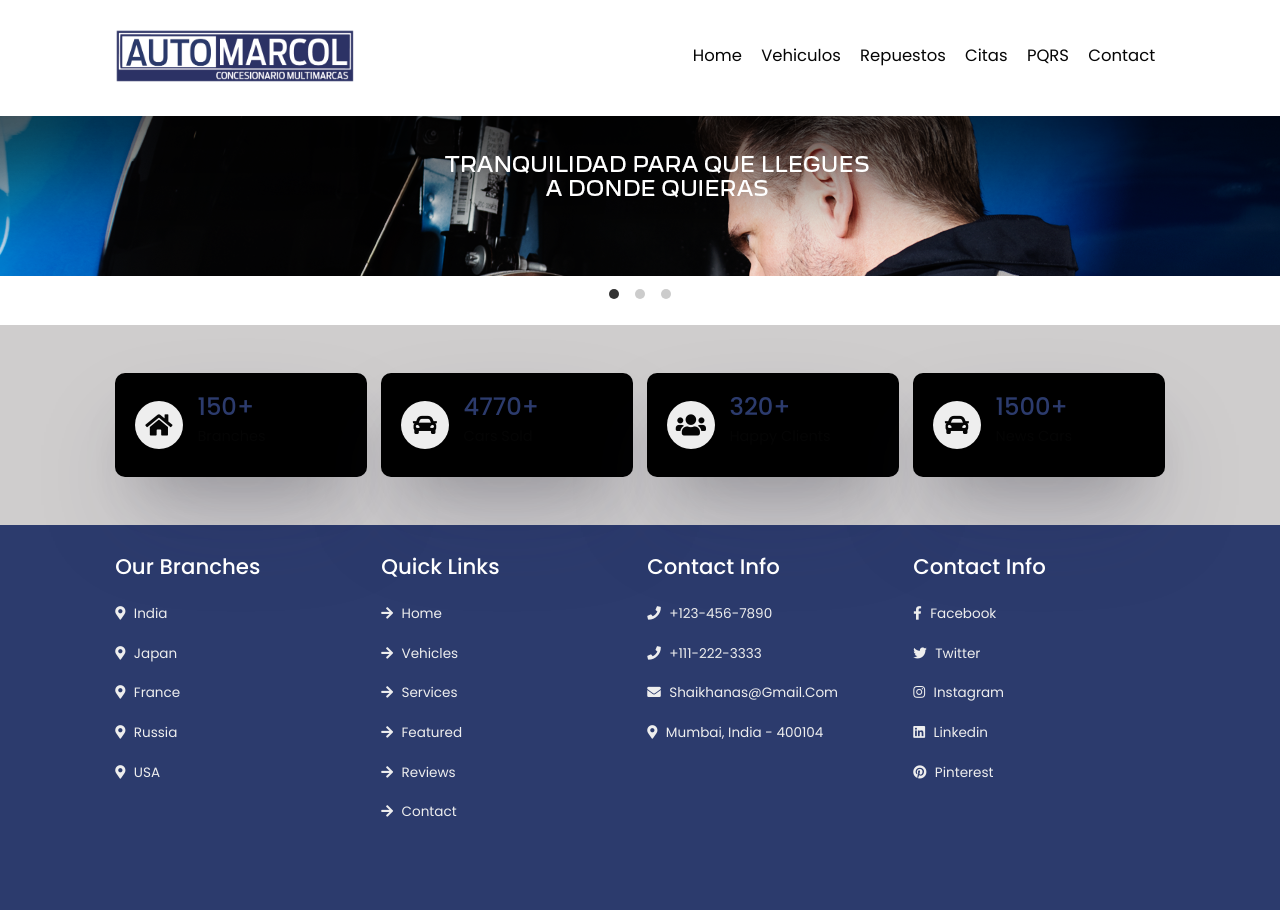
After one commit to RVSebastian/maqueta-Ford, a PHP site: page /detalle in a window 1280 px wide. The commit adds this page. Run offline with PHP 8.4, Linux system fonts and the light colour scheme.

Commit message:
add detail page

```diff
--- /dev/null
+++ b/detalle.php
@@ -0,0 +1,61 @@
+<?php include'./includes/components/header.php';?>
+
+
+
+<div class="login-form-container">
+    <span id="close-login-form" class="fas fa-times"></span>
+
+    <form action="">
+        <h3>user login</h3>
+        <input type="email" placeholder="email" class="box">
+        <input type="password" placeholder="password" class="box">
+        <p> forget your password <a href="#">click here</a> </p>
+        <input type="submit" value="login" class="btn-main">
+        <p>or login with</p>
+        <div class="buttons">
+            <a href="#" class="btn-main"> google </a>
+            <a href="#" class="btn-main"> facebook </a>
+        </div>
+        <p> don't have an account <a href="#">create one</a> </p>
+    </form>
+</div>
+<?php include'./includes/components/carrouselb.php'; ?>
+<section class="icons-container">
+    <div class="icons" style="border-radius: 10px">
+        <i class="fas fa-home"></i>
+        <div class="content">
+            <h3>150+</h3>
+            <p>branches</p>
+        </div>
+    </div>
+
+    <div class="icons"  style="border-radius: 10px">
+        <i class="fas fa-car"></i>
+        <div class="content">
+            <h3>4770+</h3>
+            <p>cars sold</p>
+        </div>
+    </div>
+
+    <div class="icons"  style="border-radius: 10px">
+        <i class="fas fa-users"></i>
+        <div class="content">
+            <h3>320+</h3>
+            <p>happy clients</p>
+        </div>
+    </div>
+
+    <div class="icons" style="border-radius: 10px">
+        <i class="fas fa-car"></i>
+        <div class="content">
+            <h3>1500+</h3>
+            <p>news cars</p>
+        </div>
+    </div>
+
+</section>
+
+
+
+
+<?php include'./includes/components/footer.php';?>
--- a/includes/components/card.php
+++ b/includes/components/card.php
@@ -24,7 +24,7 @@ p {
 
 .card:hover img {
     -webkit-transform: rotate(10deg) scale(1.4);
-    transform: scale(1.1);
+    transform: rotate(1deg) scale(1.1);
     -webkit-transition: .3s ease-in-out;
     transition: .3s ease-in-out;
 }
@@ -43,7 +43,7 @@ figure {
     data-flickity='{ "cellAlign": "center", "contain": true, "prevNextButtons": false, "pageDots": false, "autoPlay": 6000, "friction": 0.5, "selectedAttraction": 0.15 }'>
 
     <div class="card vehicle carousel-cells">
-        <figure> <img src="./image/prueba.jpg" class="card-img-top"></figure>
+        <figure href="./Pages/detalle"> <img src="./image/prueba.jpg" class="card-img-top"></figure>
         <div class="card-body">
             <h2 class="card-title">Card title</h5>
                 <h4><span class="badge text-bg-dark">300.000km</span> <span class="badge text-bg-dark">4x4</span> <span
@@ -55,7 +55,7 @@ figure {
         <div class="bg-dark text-light text-center pt-2">
             <h3>$40.000.0000 COP</h4>
                 <h4>Precio estimado</h2>
-
+                    <a href="./detalle">www</a>
         </div>
     </div>
     <div class="card vehicle carousel-cells">
--- a/includes/components/header.php
+++ b/includes/components/header.php
@@ -1,3 +1,4 @@
+
 <!DOCTYPE html>
 <html lang="en">
 
@@ -6,7 +7,7 @@
     <meta http-equiv="X-UA-Compatible" content="IE=edge" />
     <meta name="viewport" content="width=device-width, initial-scale=1.0" />
     <!-- link css -->
-    <link rel="stylesheet" href="includes/css/global.css" />
+    <link rel="stylesheet" href="./includes/css/global.css" />
     <title>AUTOMARCOL</title>
     <link rel="icon" href="logo.jpeg" />
     <!-- ESTILOS PROPRIOS-->
@@ -42,10 +43,10 @@
     <header class="header">
 
         <div id="menu-btn" class="fas fa-bars"></div>
-        <img src="./image/logo.png" class="logo" alt="logo.automarcol">
+        <img src="../image/logo.png" class="logo" alt="logo.automarcol">
 
         <nav class="navbar">
-            <a href="#home">Home</a>
+            <a href="./index">Home</a>
             <a href="#vehicles">Vehiculos</a>
             <a href="#services">Repuestos</a>
             <a href="#featured">Citas</a>
--- a/includes/css/global.css
+++ b/includes/css/global.css
@@ -85,7 +85,7 @@ section{
     top:0; left:0; right:0;
     padding:3rem 9%;
     z-index: 1000;
-    background: black !important;
+    background:var(--white);
 }
 
 .header .logo{
@@ -228,7 +228,7 @@ section{
     gap:1.5rem;
     padding-top: 5rem;
     padding-bottom: 5rem;
-    background: rgb(0, 0, 0);
+    background: rgb(207, 205, 205);
 }
 
 .icons-container .icons{
@@ -517,8 +517,6 @@ section{
 .reviews .review-slider .swiper-slide-active{
     opacity: 1;
     transform: scale(3);
-    border:var(--border);
-    border-radius: .5rem;
 }
 
 .reviews .review-slider .box img{
```
Also changed, not shown: includes/components/cardetail.php (added).
